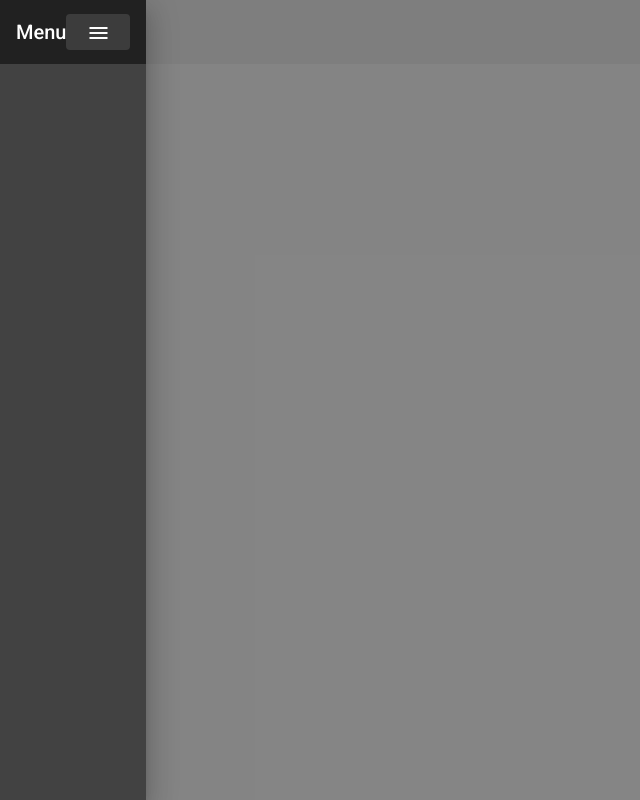
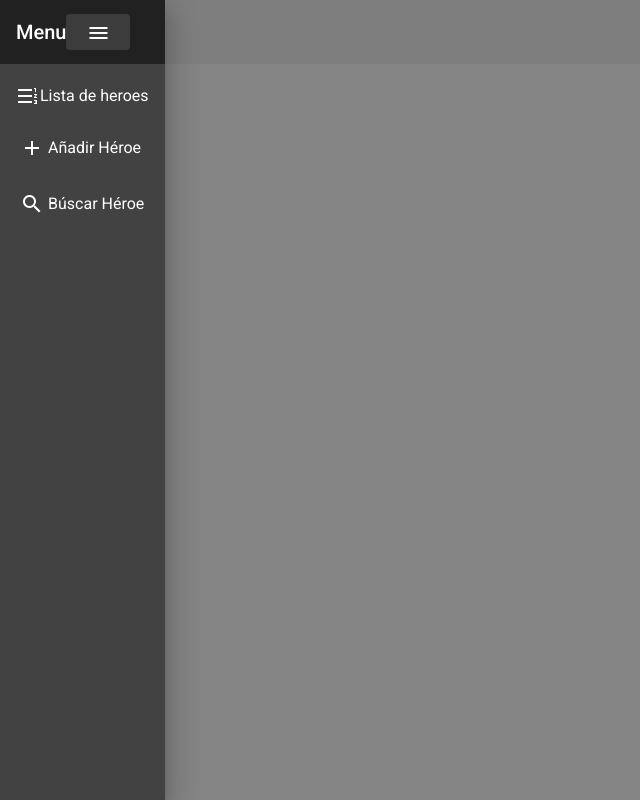
Before and after one commit to dannyf620/heroesAngular, an Angular app: page /heroes/listado in a window 1280 px wide. Both pictures are taken after a click on the button "menu". Shown: the whole page, without its empty margins (0-640 px from the left). Built offline with nearby package versions, Linux system fonts and the light colour scheme.

Commit message:
Crear el menu lateral para heroes

```diff
--- a/src/app/heroes/pages/home/home.component.html
+++ b/src/app/heroes/pages/home/home.component.html
@@ -8,6 +8,27 @@
             </button>
         </mat-toolbar>
 
+        <mat-nav-list>
+            <a mat-list-item routerLink="./listado"
+            (click)="sidenav.toggle()">
+                <mat-icon> format_list_numbered_rtl</mat-icon>
+                <span>Lista de heroes</span>
+            </a>
+
+            <a routerLink="./agregar"
+               mat-list-item
+               (click)="sidenav.toggle()">
+                <mat-icon mat-list-icon>add</mat-icon>
+                <span>Añadir Héroe</span>
+            </a>
+
+            <a routerLink="./buscar"
+               mat-list-item
+               (click)="sidenav.toggle()">
+                <mat-icon mat-list-icon>search</mat-icon>
+                <span>Búscar Héroe</span>
+            </a>
+        </mat-nav-list>
 
 
 
@@ -20,4 +41,7 @@
         </button>
     </mat-toolbar>
 
+    <router-outlet></router-outlet>
+
+
 </mat-sidenav-container>
--- a/src/app/material/material.module.ts
+++ b/src/app/material/material.module.ts
@@ -14,7 +14,8 @@ import {MatListModule} from '@angular/material/list';
     MatSidenavModule,
     MatToolbarModule,
     MatButtonModule,
-    MatIconModule
+    MatIconModule,
+    MatListModule
   ]
 })
 export class MaterialModule { }
```
